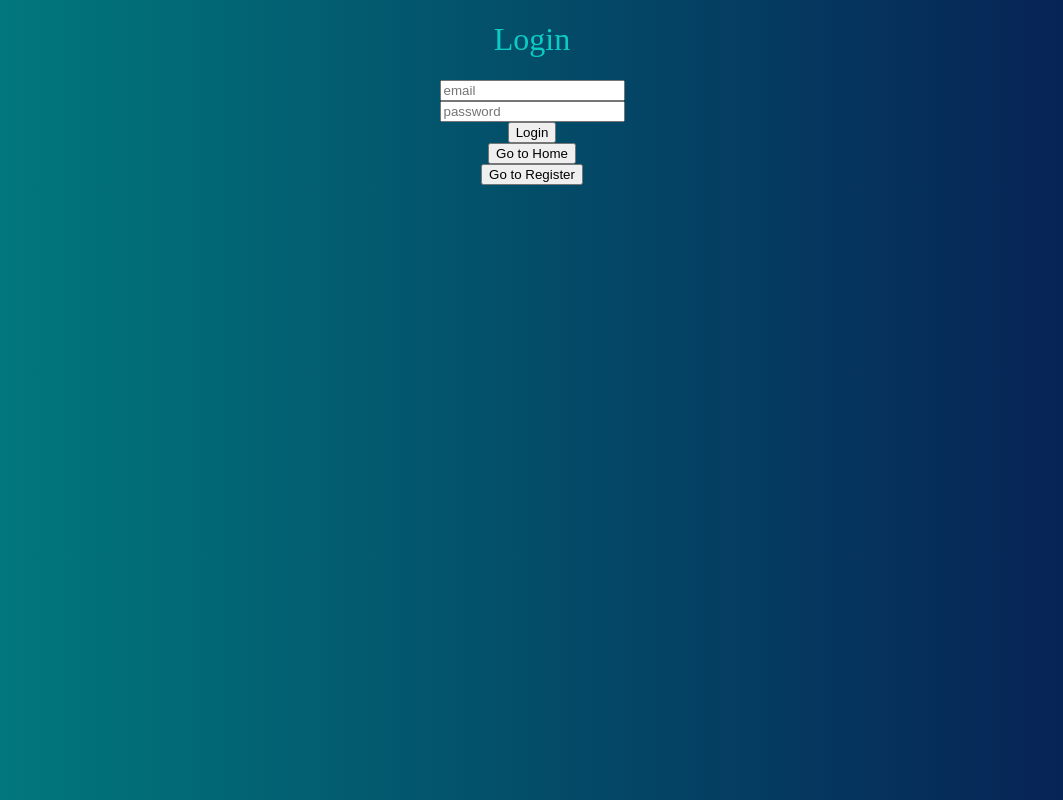
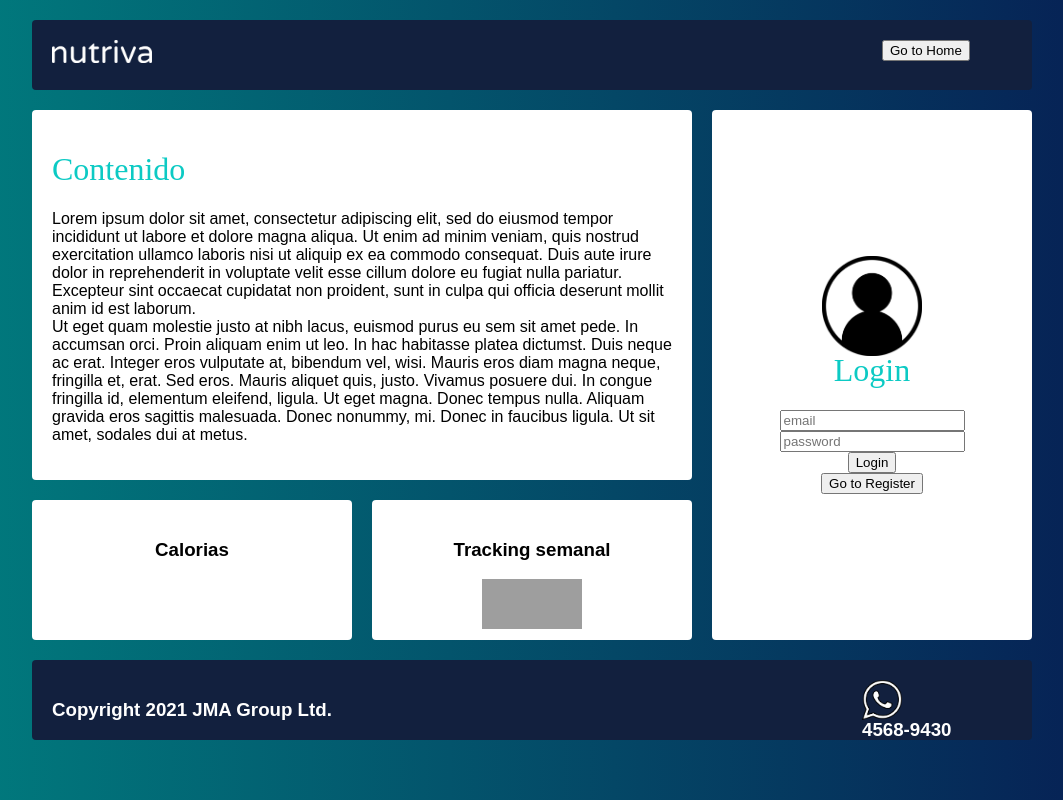
Before and after one commit to Caipe97/Proyecto-Integral-de-Desarrollo, a React (Create React App) app: page /login in a window 1280 px wide. Shown: the whole page, without its empty margins (108-1171 px from the left). Built offline with nearby package versions, Linux system fonts and the light colour scheme; grey boxes are pictures that could not be loaded.

Commit message:
update loginJS css and structure

```diff
--- a/src/containers/Login.js
+++ b/src/containers/Login.js
@@ -4,6 +4,9 @@ import { login } from '../actions';
 import { useHistory } from "react-router-dom";
 import FormInput from '../components/FormInput';
 import './App.css';
+import logo from '../images/logo_small.png';
+import logo1 from '../images/avatar.png';
+import logo2 from '../images/phone.png';
 
 const mapStateToProps = (state) => {
   return {
@@ -45,16 +48,64 @@ function Login(props) {
   };
 
   return (
-    <div style={{display: 'flex',  justifyContent:'center', alignItems:'center', height: '100%', flexDirection: 'column'}}>
-      <h1 className='f1'>Login</h1>
-      <form style={{display: 'flex',  justifyContent:'center', alignItems:'center', height: '100%', flexDirection: 'column'}}>
-        <FormInput name='email' type='email' placeholder='email' handleChange={handleChange} required/>
-        <FormInput name='password' type='password' placeholder='password' handleChange={handleChange} required/>
-      </form>
-      <button onClick={handleSubmit}>Login</button>
-      <button type="button" onClick={() => history.push("/")}>Go to Home</button>
-      <button type="button" onClick={() => history.push("/register")}>Go to Register</button>
+    <div className="contenedor">
+      <header className="header">
+        <div style={{ width: '100%', position: 'relative' }}>
+          <div className="box" style={{}}>
+            <img src={logo} alt="imagen tracking" style={{ width: 100 }} />
+          </div>
+          <div className="box" style={{ position: 'absolute', right: '30px', }}>
+            <button type="button" onClick={() => history.push("/")}>Go to Home</button>
+          </div>
+        </div>
+      </header>
+
+      <div className="contenido">
+        <h1>Contenido</h1>
+        <p>
+          Lorem ipsum dolor sit amet, consectetur adipiscing elit, sed do eiusmod tempor incididunt ut labore et dolore magna aliqua. Ut enim ad minim veniam, quis nostrud exercitation ullamco laboris nisi ut aliquip ex ea commodo consequat. Duis aute irure dolor in reprehenderit in voluptate velit esse cillum dolore eu fugiat nulla pariatur. Excepteur sint occaecat cupidatat non proident, sunt in culpa qui officia deserunt mollit anim id est laborum.
+          <br></br>
+          Ut eget quam molestie justo at nibh lacus, euismod purus eu sem sit amet pede. In accumsan orci. Proin aliquam enim ut leo. In hac habitasse platea dictumst. Duis neque ac erat. Integer eros vulputate at, bibendum vel, wisi. Mauris eros diam magna neque, fringilla et, erat. Sed eros. Mauris aliquet quis, justo. Vivamus posuere dui. In congue fringilla id, elementum eleifend, ligula. Ut eget magna. Donec tempus nulla. Aliquam gravida eros sagittis malesuada. Donec nonummy, mi. Donec in faucibus ligula. Ut sit amet, sodales dui at metus.
+        </p>
+      </div>
+      <div className="sidebar">
+        <div style={{ display: 'flex', justifyContent: 'center', alignItems: 'center', flexDirection: 'column' }}>
+          <div className="box" style={{}}>
+            <img src={logo1} alt="imagen tracking" style={{ width: 100 }} />
+          </div>
+          <div style={{ marginTop: 45 }}>
+            <h1 className='f1'>Login</h1>
+          </div>
+
+          <form style={{ display: 'flex', justifyContent: 'center', alignItems: 'center', height: '100%', flexDirection: 'column' }}>
+            <FormInput name='email' type='email' placeholder='email' handleChange={handleChange} required />
+            <FormInput name='password' type='password' placeholder='password' handleChange={handleChange} required />
+          </form>
+          <button onClick={handleSubmit}>Login</button>
+
+          <button type="button" onClick={() => history.push("/register")}>Go to Register</button>
+        </div>
+      </div>
+      <div className="widget1">
+        <h3>Calorias</h3>
+      </div>
+      <div className="widget2">
+        <h3>Tracking semanal</h3>
+        <img src="https://www.zohowebstatic.com/sites/default/files/column-chart.jpg" alt="imagen tracking" style={{ width: 100, height: 50 }} />
+      </div>
+      <footer className="footer">
+        <div style={{ width: '100%', position: 'relative' }}>
+          <div className="box" style={{ width: '50%' }}>
+            <h3>Copyright 2021 JMA Group Ltd.</h3>
+          </div>
+          <div className="box" style={{ position: 'absolute', right: '50px' }}>
+            <img src={logo2} alt="imagen phone" style={{ width: 40, height: 40 }} />
+            <h3 style={{ marginTop: '-5px' }}>4568-9430</h3>
+          </div>
+        </div>
+      </footer>
     </div>
+
   );
 }
 
```
